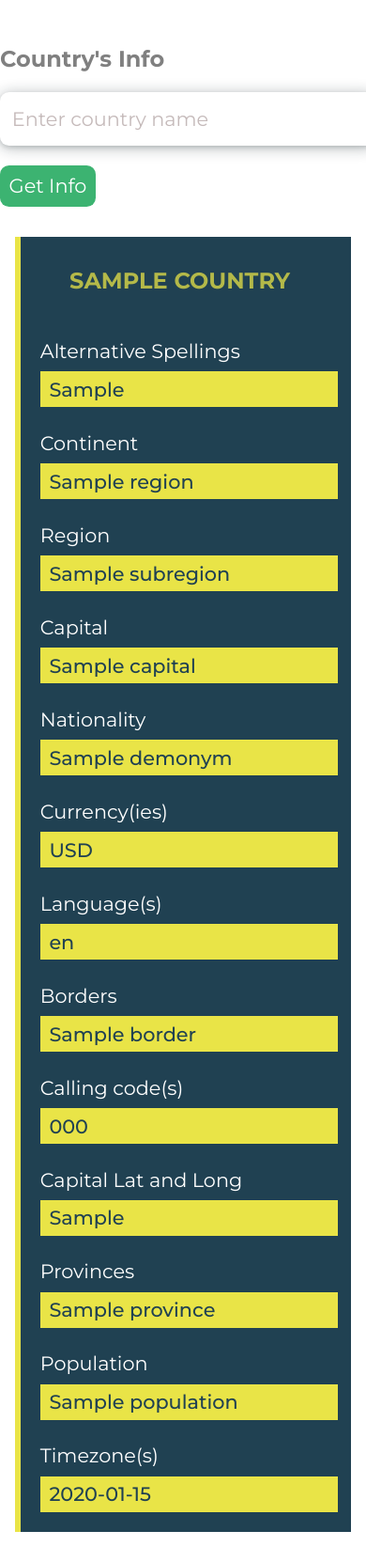
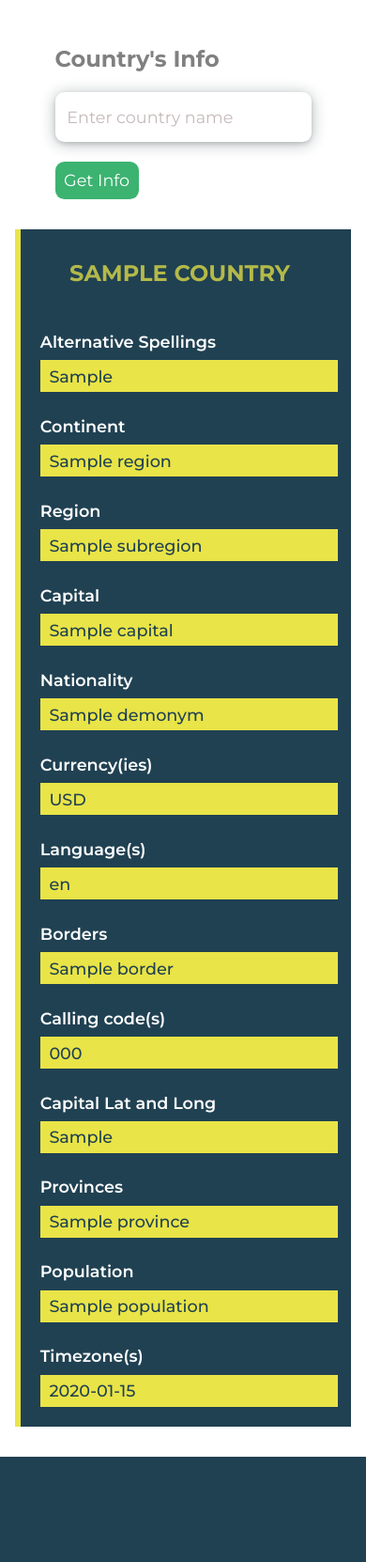
Before and after one commit to engrmarkk/country-Info, a Flask app: template templates/index.html in a window 390 px wide; the page is wider, and only the part inside the window is pictured. Shown: that part at 94% size. After the commit the page ends 1550 px from the top of that part, so only its background shows below. Run offline with Flask 2, Linux system fonts and the light colour scheme; the template is opened without the code that fills it: values that come from a table or form of the project are taken from there, most other values are stand-ins (such as "Sample title", 1, 10 or a date in 2020).

Commit message:
bug rectified

```diff
--- /dev/null
+++ b/Procfile.txt
@@ -0,0 +1 @@
+web: gunicorn app:app
--- a/app.py
+++ b/app.py
@@ -16,6 +16,8 @@ def index():
     try:
         if request.method == 'POST':
             country_ = form.country_name.data
+            if country_[len(country_) - 1] == ' ':
+                country_ = country_[:-1]
             country_ = country_.title()
             country = CountryInfo(country_)
             return render_template('index.html', country_=country_, form=form, country=country)
--- a/static/css/style.css
+++ b/static/css/style.css
@@ -11,7 +11,7 @@
 
 form{
     margin: auto;
-    width: fit-content;
+    width: 50%;
     height: 100%;
     display: flex;
     flex-direction: column;
@@ -21,7 +21,7 @@ form{
 }
 
 .field{
-    width: 35rem;
+    width: 100%;
     font-size: 1.2rem;
     padding: 1rem .8rem;
     border-radius: .6rem;
@@ -70,19 +70,30 @@ h1{
     flex-direction: column;
 }
 
-.sub p, .subp{
+.sub p{
     background: rgb(233, 228, 71);
     padding: .4rem .6rem;
     margin: .6rem;
     width: 100%;
     color: #204152;
     font-weight: 500;
-    font-size: 1.3rem;
+    font-size: 1.2rem;
+}
+
+.subp{
+    background: rgb(233, 228, 71);
+    padding: .4rem .6rem;
+    margin: .6rem;
+    width: 100%;
+    color: #204152;
+    font-weight: 500;
+    font-size: 1.2rem;
 }
 
 .label{
     margin-left: .6rem;
     font-size: 1.2rem;
+    font-weight: 600;
 }
 
 .result{
@@ -117,7 +128,7 @@ small{
 
 @media screen and (max-width:768px){
     .field{
-        width: 25rem;
+        width: 100%;
     }
 
     .submit_btn{
@@ -125,15 +136,23 @@ small{
     }
 
     .label, .field, .submit_btn{
-        font-size: 1.3rem;
+        font-size: 1.1rem;
     }
 
     .result{
         padding: 0 1.5rem .7rem .7rem;
     }
 
-    .sub p, .subp{
-        font-size: 1.3rem;
+    .sub p{
+        font-size: 1.1rem;
+    }
+
+    .subp{
+        font-size: 1.1rem;
+    }
+
+    form{
+        width: 70%;
     }
 
 }
--- a/templates/index.html
+++ b/templates/index.html
@@ -2,6 +2,8 @@
 <html lang="en">
 <head>
     <meta charset="UTF-8">
+    <meta http-equiv="X-UA-Compatible" content="ie=edge">
+    <meta name="viewport" content="width=device-width, initial-scale=1.0">
     <title>Country</title>
     <link rel="stylesheet" href="{{ url_for('static', filename='css/style.css') }}">
 </head>
```
